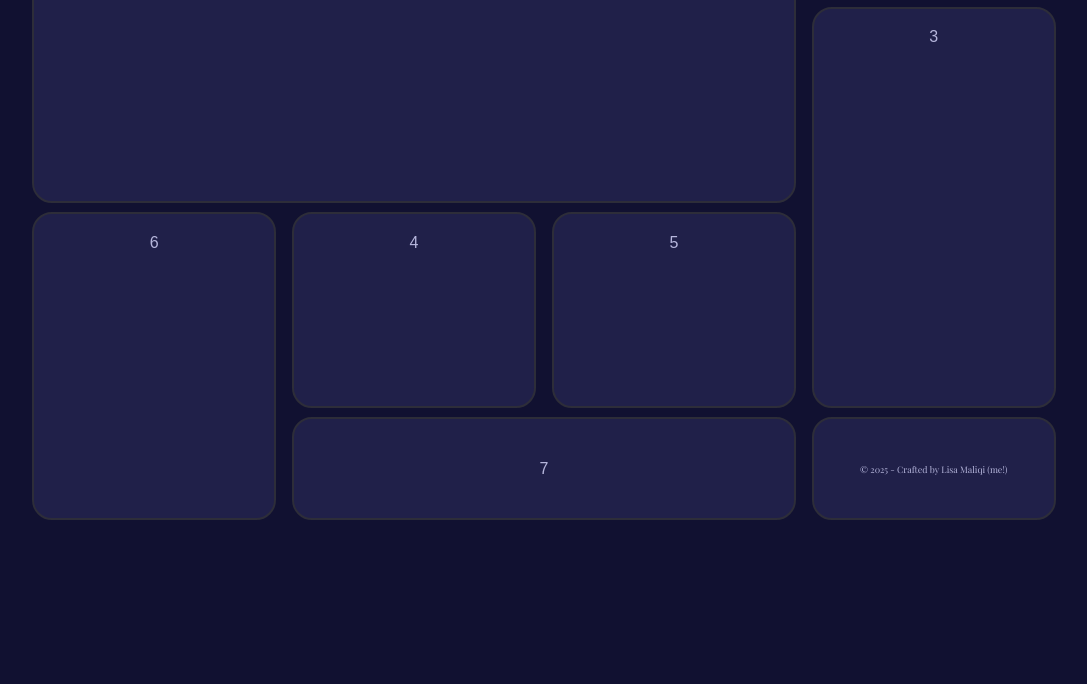
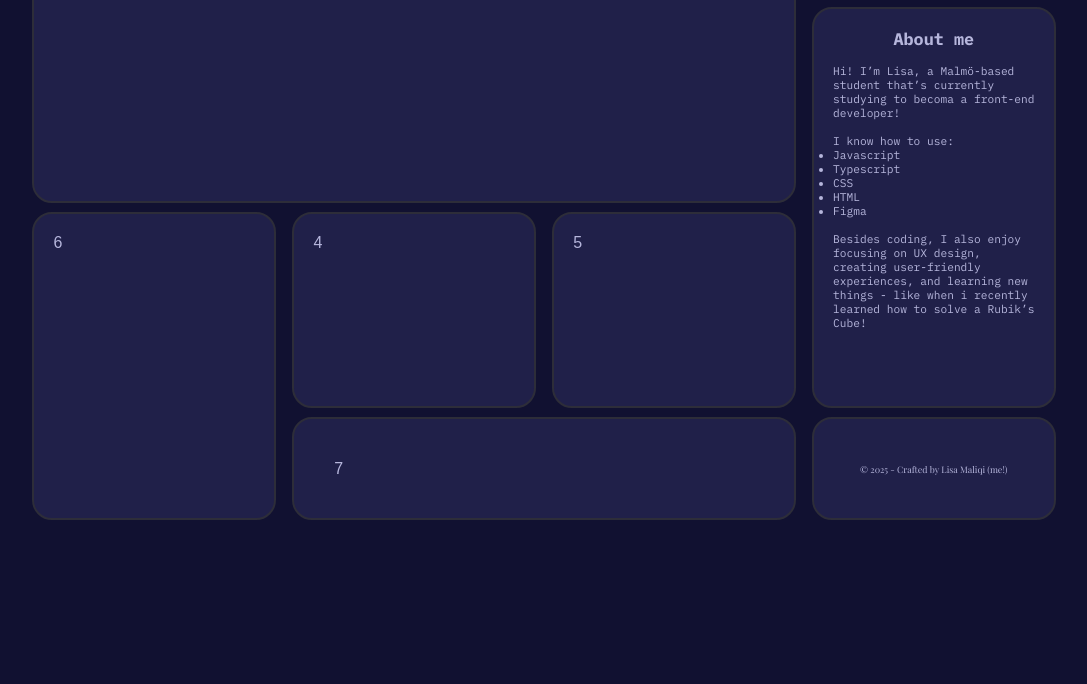
Before and after one commit to lisamaliqi/lisamaliqi.github.io, a website: page index.html in a window 1280 px wide. Shown: the part 116-800 px from the top of the page, without its empty margins (96-1183 px from the left). Drawn offline with nearby package versions, Linux system fonts and the light colour scheme; a web font is replaced by a local one.

Commit message:
finishing about-me section with content and positioning

```diff
--- a/index.html
+++ b/index.html
@@ -10,18 +10,42 @@
     <link rel="preconnect" href="https://fonts.gstatic.com" crossorigin>
     <link href="https://fonts.googleapis.com/css2?family=Playfair+Display:ital,wght@0,400..900;1,400..900&display=swap" rel="stylesheet">
 
+    <!-- IBM Plex Mono font -->
+    <link rel="preconnect" href="https://fonts.googleapis.com">
+    <link rel="preconnect" href="https://fonts.gstatic.com" crossorigin>
+    <link href="https://fonts.googleapis.com/css2?family=IBM+Plex+Mono:ital,wght@0,100;0,200;0,300;0,400;0,500;0,600;0,700;1,100;1,200;1,300;1,400;1,500;1,600;1,700&display=swap" rel="stylesheet">
+
     <link rel="stylesheet" href="style.css">
 </head>
 <body>
 
     <div class="container">
         <div class="block div1 clock">-:-</div>
+
         <div class="block div2">2</div>
-        <div class="block div3">3</div>
+
+        <div class="block div3 about-me">
+            <h2>About me</h2> <br>
+            <p>Hi! I’m Lisa, a Malmö-based student that’s currently studying to becoma a front-end developer!</p> <br>
+            <p>I know how to use:</p>
+            <ul>
+                <li>Javascript</li>
+                <li>Typescript</li>
+                <li>CSS</li>
+                <li>HTML</li>
+                <li>Figma</li>
+            </ul> <br>
+            <p>Besides coding, I also enjoy focusing on UX design, creating user-friendly experiences, and learning new things - like when i recently learned how to solve a Rubik’s Cube!</p>
+        </div>
+
         <div class="block div4">4</div>
+
         <div class="block div5">5</div>
+
         <div class="block div6">6</div>
+
         <div class="block div7">7</div>
+
         <div class="block div8 copyright">© 2025 - Crafted by Lisa Maliqi (me!) </div>
     </div>
 
--- a/style.css
+++ b/style.css
@@ -29,7 +29,6 @@ body {
     background: #202049;
     color: #B6B6DC;
     border-radius: 20px;
-    text-align: center;
     padding: 13%;
     margin-bottom: 4%;
 }
@@ -90,11 +89,31 @@ body {
 .clock {
     font-family: "Playfair Display", serif;
     font-size: 40px;
+    text-align: center;
 }
 
 @media all and (min-width: 601px) {
     .clock {
         font-size: 30px;
+    }
+}
+
+
+
+/*
+//////////////////// -- 3.About me -- ////////////////////
+*/
+.about-me {
+    font-family: "IBM Plex Mono", serif;
+}
+
+.about-me h2 {
+    text-align: center;
+}
+
+@media all and (min-width: 601px) {
+    .about-me {
+        font-size: 0.7em;
     }
 }
 
```
